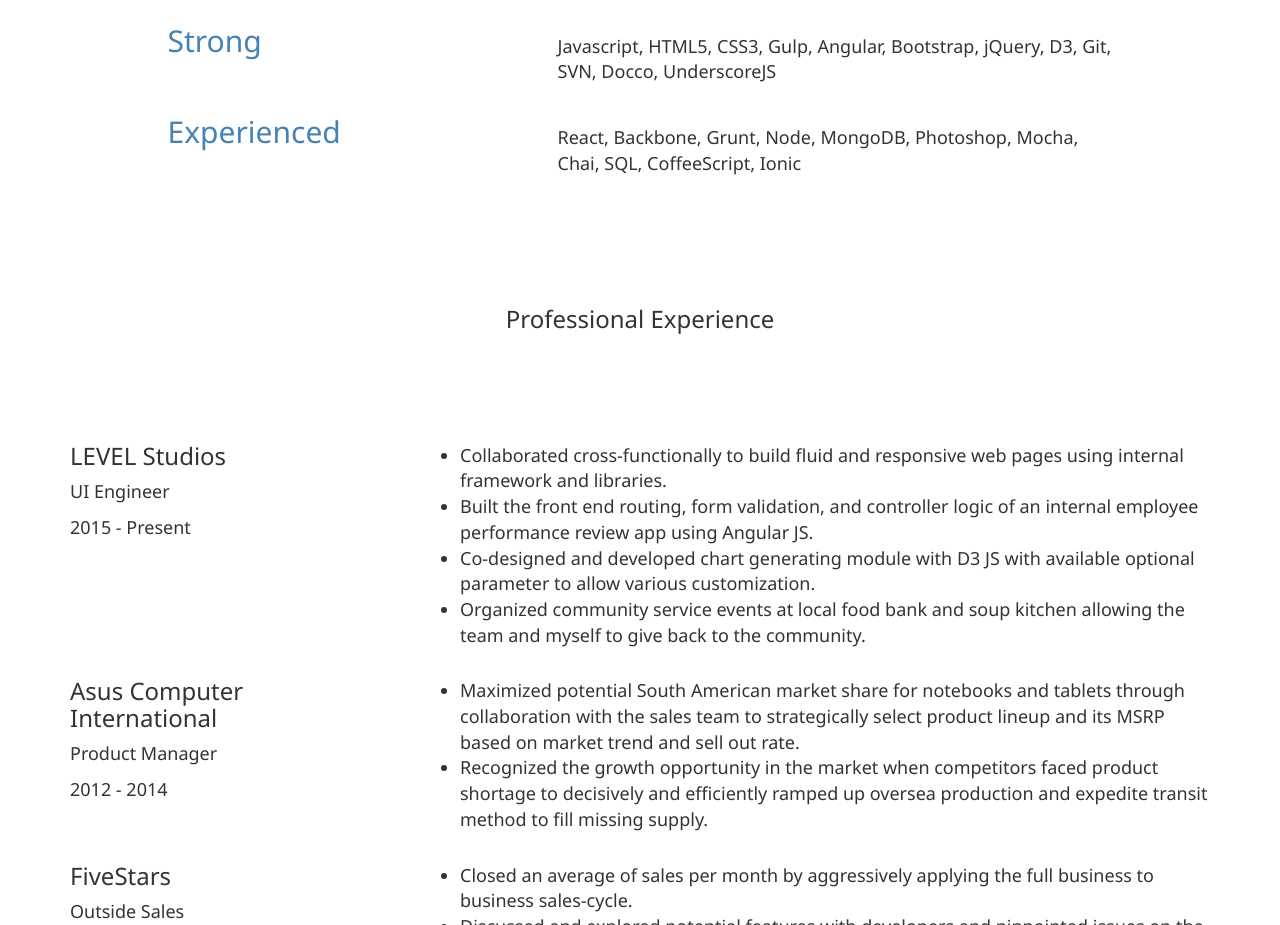
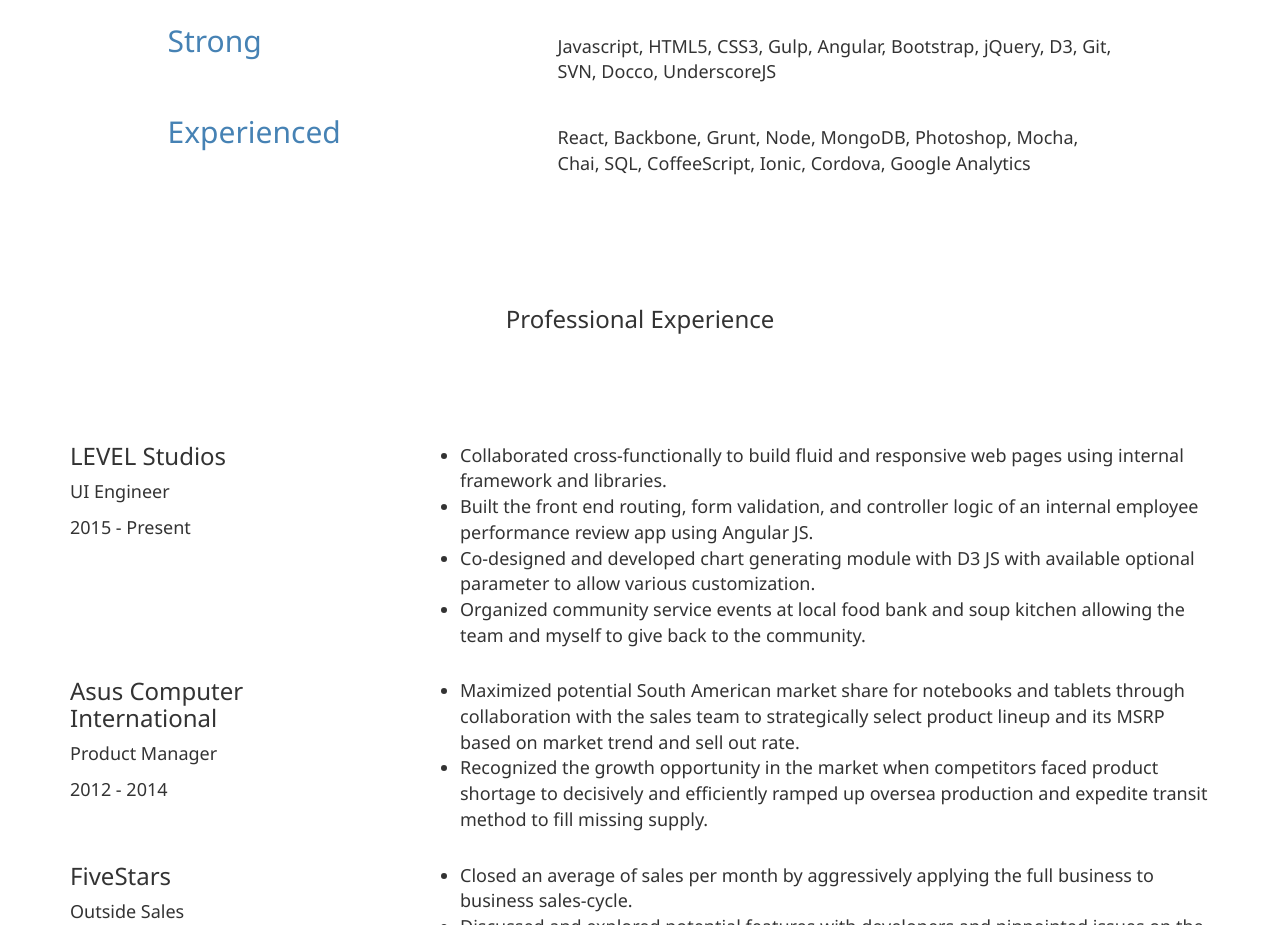
Before and after one commit to Scottkao85/personal_site, a website: page index.html in a window 1280 px wide. Shown: the part 1020-1945 px from the top of the page. Drawn offline with Linux system fonts and the light colour scheme.

Commit message:
FEATURE: added new skills

```diff
--- a/index.html
+++ b/index.html
@@ -59,7 +59,7 @@
                     </div>
                     <div class="row">
                         <h3 class="skill-level col-md-4 col-md-offset-1">Experienced</h3>
-                        <p class="skill-list col-md-6">React, Backbone, Grunt, Node, MongoDB, Photoshop, Mocha, Chai, SQL, CoffeeScript, Ionic</p>
+                        <p class="skill-list col-md-6">React, Backbone, Grunt, Node, MongoDB, Photoshop, Mocha, Chai, SQL, CoffeeScript, Ionic, Cordova, Google Analytics</p>
                     </div>
                 </div>
                 <div class="resume-container">
```
